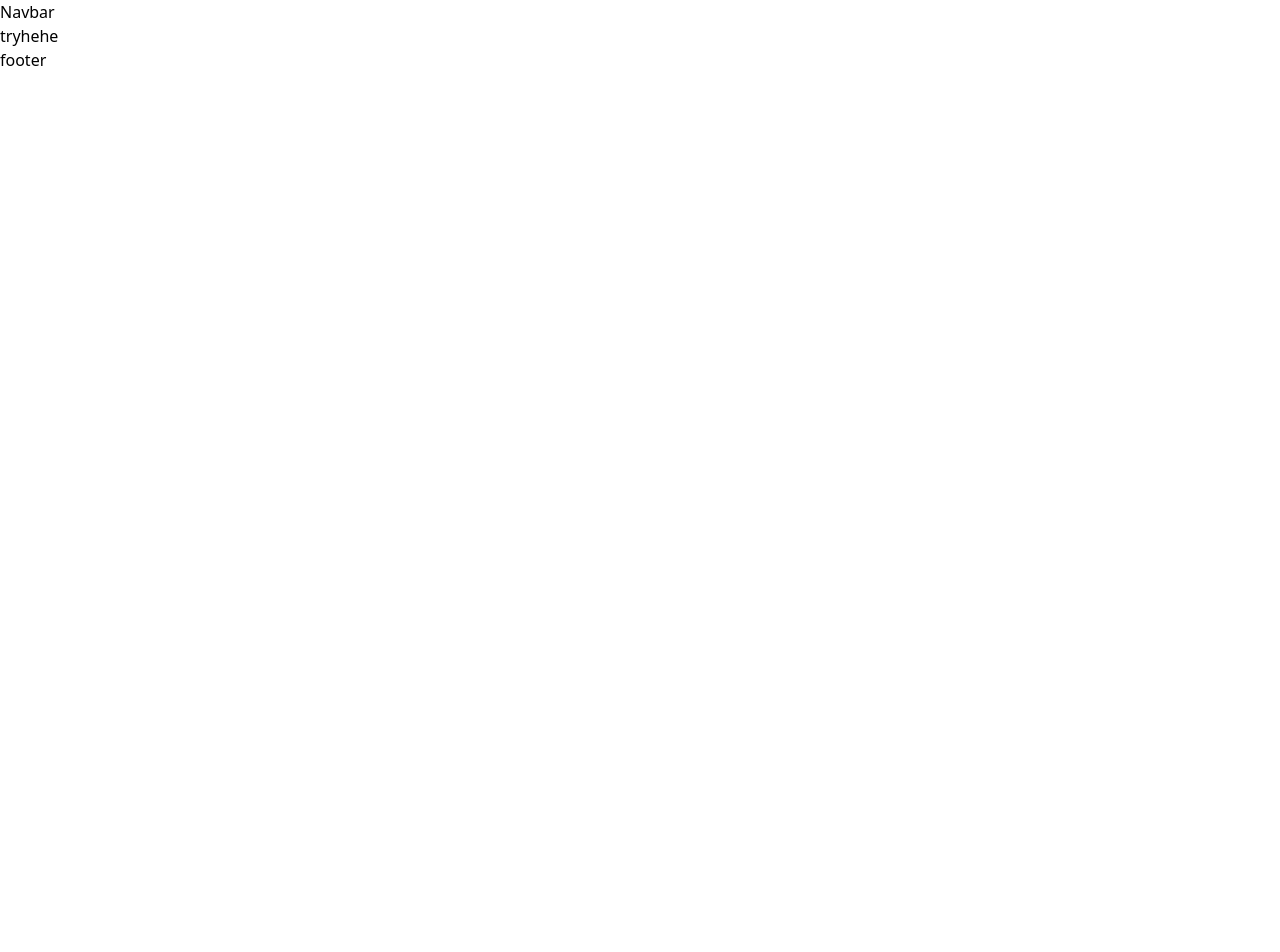
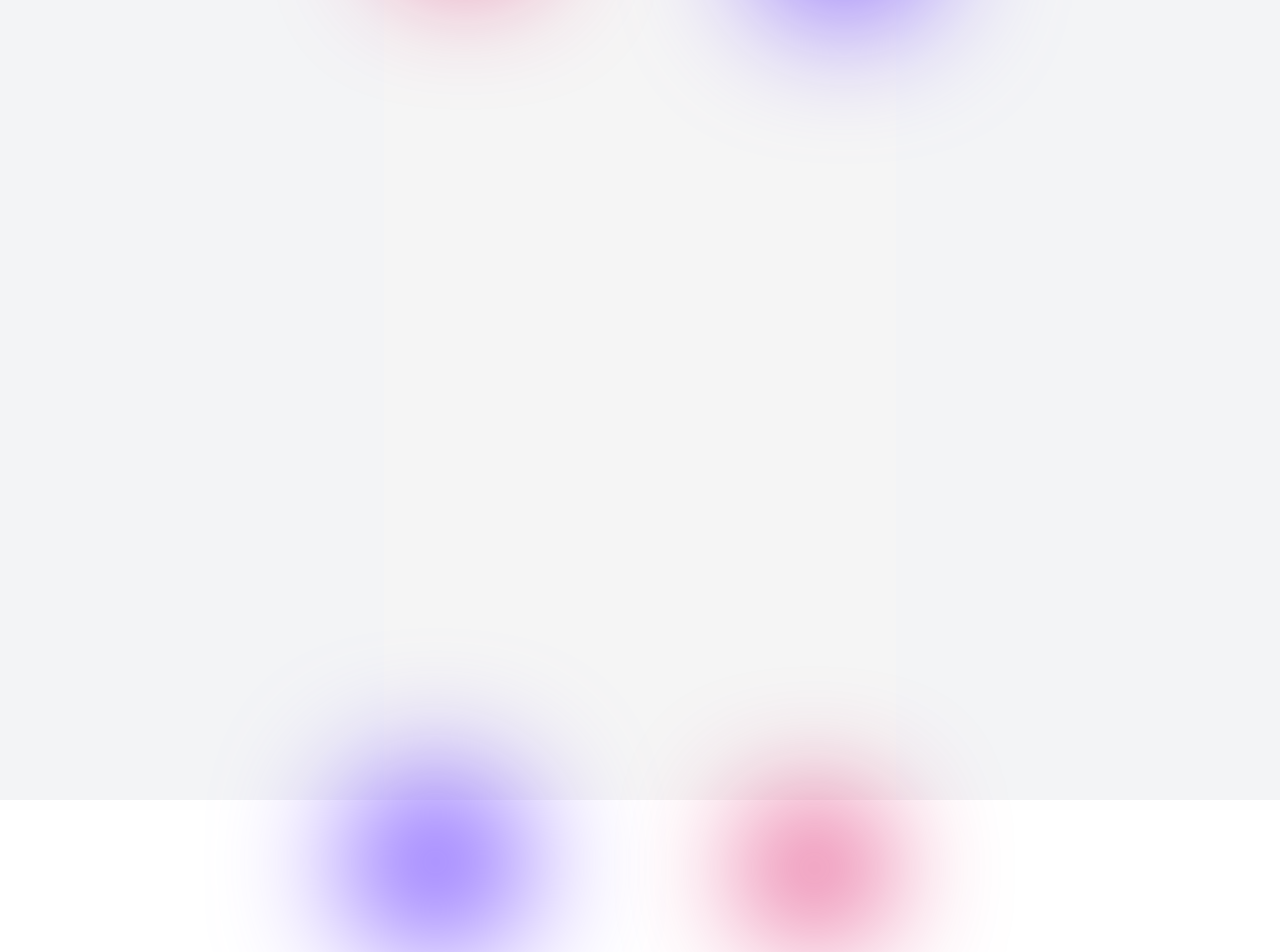
Before and after one commit to petir-be/survey, a React (Vite) app: page / in a window 1280 px wide. Before the commit the page ends 800 px from the top, so only its background shows below. Built offline with nearby package versions, Linux system fonts and the light colour scheme.

Commit message:
added package

```diff
--- a/package.json
+++ b/package.json
@@ -11,6 +11,7 @@
   },
   "dependencies": {
     "@tailwindcss/vite": "^4.1.15",
+    "motion": "^12.23.24",
     "react": "^19.1.1",
     "react-dom": "^19.1.1",
     "react-router": "^7.9.4",
--- a/src/App.jsx
+++ b/src/App.jsx
@@ -9,11 +9,11 @@ import { createBrowserRouter, Outlet, RouterProvider } from 'react-router'
 function Layout() {
   return (
     <>
-      <Navbar />
+      {/* <Navbar /> */}
       <div>
         <Outlet />
       </div>
-      <Footer />
+      {/* <Footer /> */}
     </>
   )
 }
@@ -36,8 +36,8 @@ function App() {
 
   return (
     <>
-      <div>
-        <div>
+      <div className='min-h-screen flex flex-col'>
+        <div className='min-h-screen '>
           <RouterProvider router = {router}/>
         </div>
       </div>
--- a/src/global.css
+++ b/src/global.css
@@ -1 +1,40 @@
 @import "tailwindcss";
+
+
+@theme{
+    --purple:#845FFF;
+    --pink:#DA1262;
+}
+
+@keyframes moveCircleLtR{
+    0%,100%{
+        transform: translateX(0px);
+    }
+    50%{
+        transform: translateX(400px);
+    }
+}
+
+@keyframes moveCircleRtL{
+    0%,100%{
+        transform: translateX(0px);
+    }
+    50%{
+        transform: translateX(-400px);
+    }
+}
+
+
+
+@layer utilities{
+    .animate-moveCircleLtR{
+        animation: moveCircleLtR 20s ease-in-out infinite;
+    }
+    .animate-moveCircleRtL{
+        animation: moveCircleRtL 20s ease-in-out infinite;
+    }
+    .home-circle{
+        @apply absolute rounded-full blur-3xl;
+    }
+
+}
--- a/src/pages/Home.jsx
+++ b/src/pages/Home.jsx
@@ -1,13 +1,22 @@
 import React from 'react';
+import '../global.css';
 
 //testing
 
 //testing ulit
 
 function Home() {
-    return(
+    return (
         <>
-            <div><h1>tryhehe</h1></div>
+            <div className='flex flex-col items-center justify-center min-h-screen bg-gray-100'>
+                <div className='relative h-screen w-2/5 bg-neutral-100'>
+                    <span className='home-circle mixed-blend-multiply -top-40 left-1 w-45 h-45 bg-[var(--purple)] animate-moveCircleLtR'></span> {/*top left*/}
+                    <span className='home-circle mixed-blend-multiply -top-38 right-1 w-30 h-30 bg-[var(--pink)] animate-moveCircleRtL'></span> {/*top right*/}
+                    <span className='home-circle mixed-blend-multiply -bottom-32 left-1 w-30 h-30 bg-[var(--pink)] animate-moveCircleLtR'></span> {/*bottom left*/}
+                    <span className='home-circle mixed-blend-multiply -bottom-38 right-1 w-45 h-45 bg-[var(--purple)] animate-moveCircleRtL'></span> {/*bottom right*/}
+                </div>
+
+            </div>
         </>
     )
 
```
Also changed, not shown: 1 other file (tests, documents, lock files or other folders).
